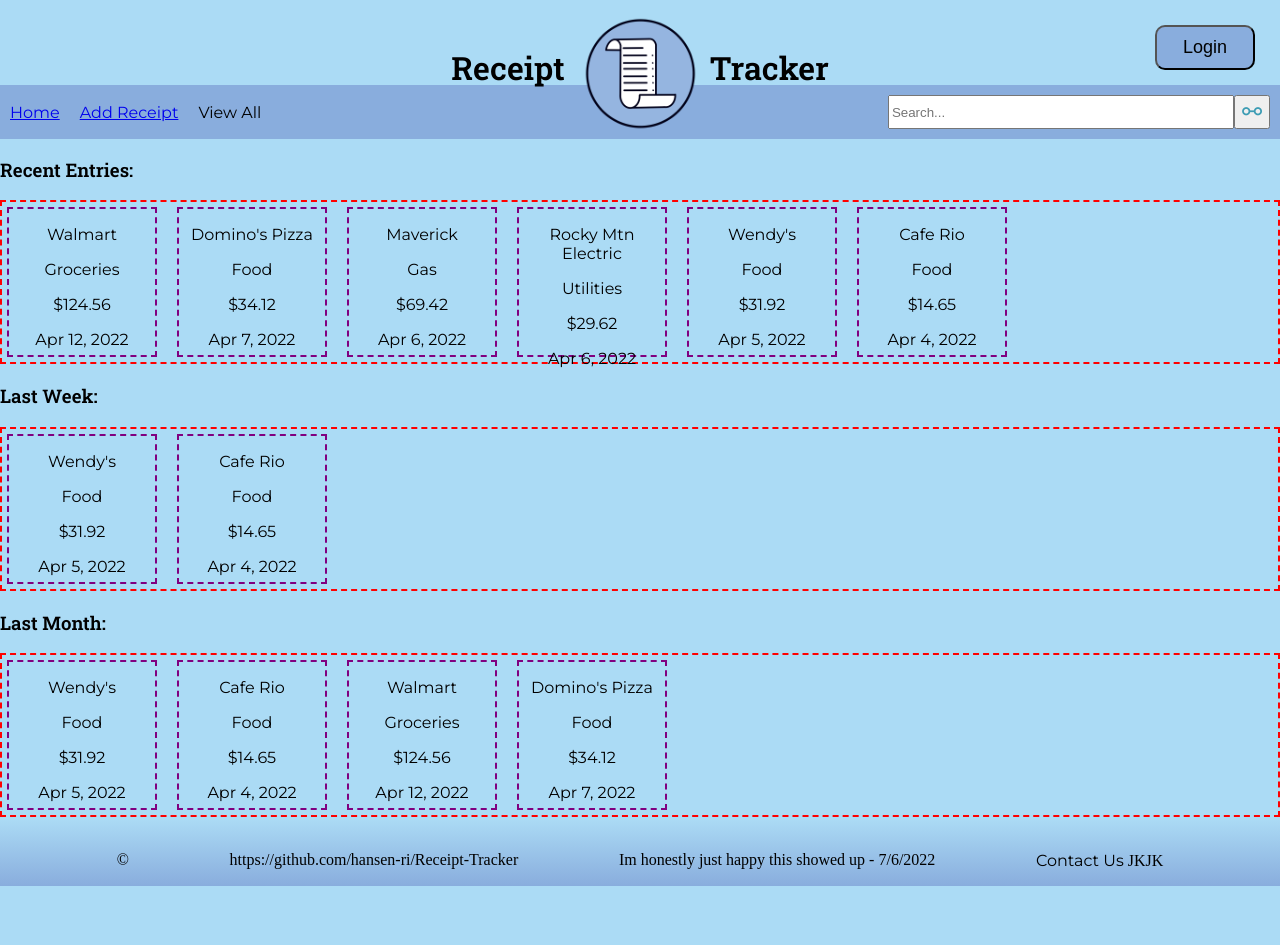
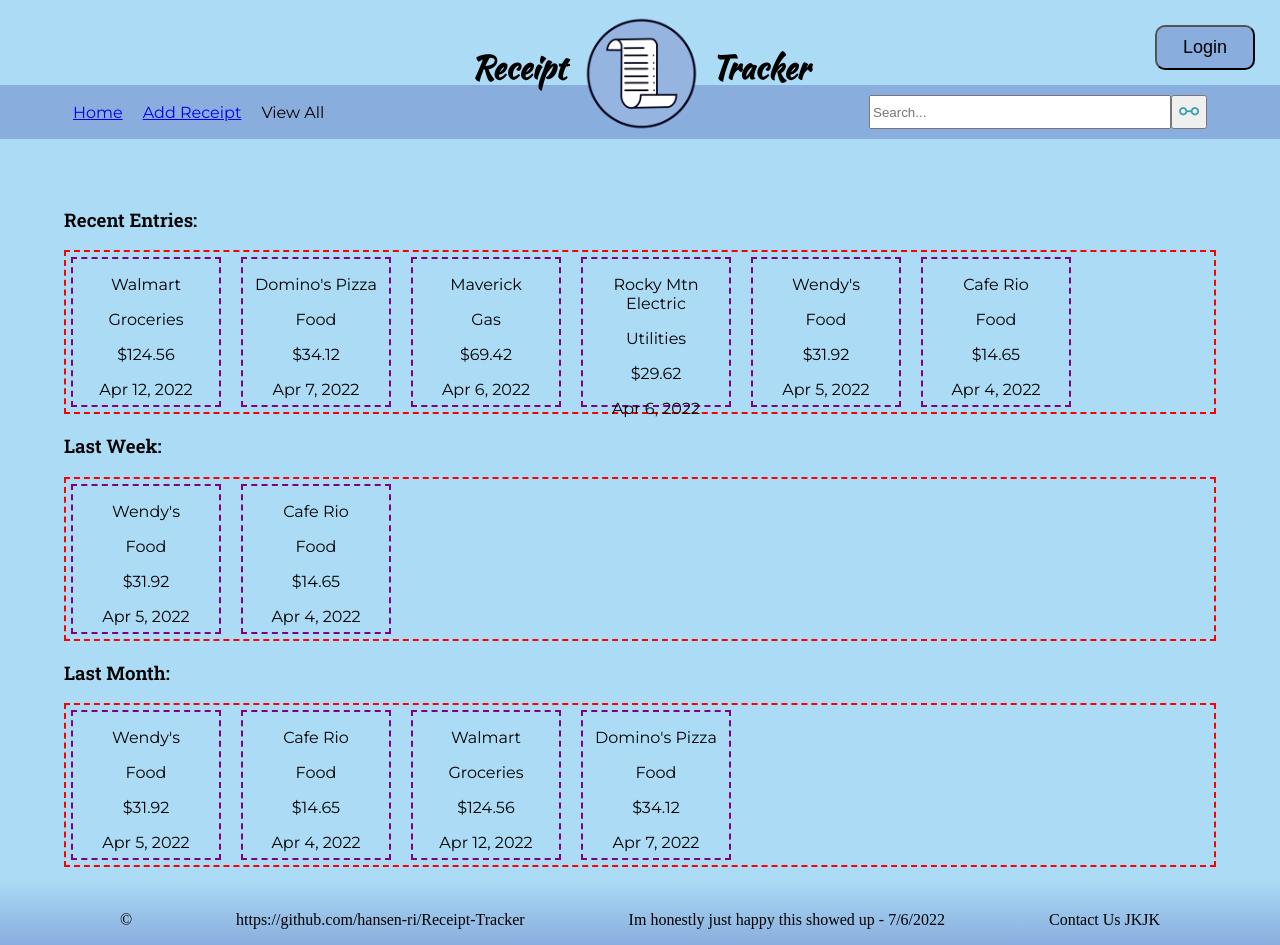
Before and after one commit to hansen-ri/Receipt-Tracker, a website built with Vite: page index.html in a window 1280 px wide. Before the commit the page ends 886 px from the top, so only its background shows below. Built offline with nearby package versions, Linux system fonts and the light colour scheme.

Commit message:
changes people

```diff
--- a/footer.html
+++ b/footer.html
@@ -1,4 +1,4 @@
 &copy;
 <div>https://github.com/hansen-ri/Receipt-Tracker</div>
 <div>Im honestly just happy this showed up - 7/6/2022</div>
-<div><a>Contact Us</a> JKJK</div>
+<div>Contact Us JKJK</div>
--- a/index.html
+++ b/index.html
@@ -31,7 +31,7 @@
         <h1>Tracker</h1>
       </div>
     </header>
-      <main>
+      <main class="index-main">
       <h3>Recent Entries:</h3>
       <div class="gallery">
         <!-- Example receipt -->
--- a/styles/general.css
+++ b/styles/general.css
@@ -1,4 +1,5 @@
 @import url('https://fonts.googleapis.com/css2?family=Montserrat:wght@200;300;400&family=Roboto+Slab:wght@400;500;600&display=swap');
+@import url('https://fonts.googleapis.com/css2?family=Kaushan+Script&display=swap');
 
 :root {
     --logo_blue: rgb(137, 173, 221);
@@ -20,7 +21,6 @@
     box-sizing: inherit;
 }
 
-h1,
 h2,
 h3,
 h4{
@@ -39,9 +39,14 @@
 }
 
 main {
-    height: 89vh;
+    /* height: 89vh; */
     position: relative;
-    top: 50px;
+    top: 100px;
+}
+
+.index-main {
+    width: 90%;
+    margin: auto;
 }
 
 .gallery {
@@ -63,7 +68,7 @@
 
 footer {
     display: flex;
-
+    margin-top: 7em;
     justify-content: space-evenly;
     padding: 2em 1em 1em 1em;
     font-size: var(--small-font);
@@ -139,6 +144,10 @@
     grid-row: 2 / 3; */
 }
 
+nav div:nth-child(1) {
+    padding-left: 5%;
+}
+
 #search_icon {
     font-size: x-large;
     margin: 0;
@@ -160,6 +169,7 @@
     /* align-items: stretch; */
     flex-grow: 2;
     align-self: flex-end;
+    padding-right: 5%;
 }
 
 
```
